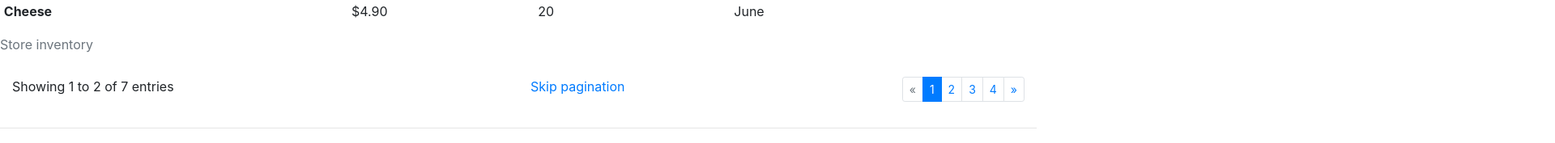
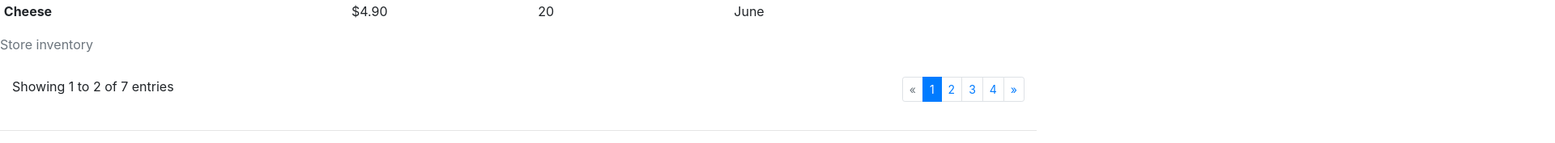
Before and after one commit to mydobie/sortTable, a React app: page / in a window 1280 px wide. Shown: the part 231-408 px from the top of the page at 81% size, 1920 px wide, since content can reach past the window. Built offline with nearby package versions, Linux system fonts and the light colour scheme.

Commit message:
Hide and show skip pagination link

```diff
--- a/src/Components/Pagination.tsx
+++ b/src/Components/Pagination.tsx
@@ -38,15 +38,12 @@ const CustomPagination = (props: Props) => {
   }
 
   return (
-    <div className='position-relative'>
-      <a
-        href={`#${id}EndPagination`}
-        data-skip-pagination-link
-        className='position-absolute top-0 start-100'
-      >
-        Skip pagination
-      </a>
-
+    <div>
+      <div className='text-right' data-skip-pagination-wrapper>
+        <a href={`#${id}EndPagination`} data-skip-pagination-link>
+          Skip pagination
+        </a>
+      </div>
       <nav aria-label='Table pagination'>
         <ul
           className='pagination pagination-sm justify-content-end'
--- a/src/Components/SortTable.tsx
+++ b/src/Components/SortTable.tsx
@@ -348,7 +348,11 @@ const SortTable = (props: Props): JSX.Element => {
         {isLoading && isLoadingMessage ? isLoadingMessage : null}
       </div>
       <div className='row'>
-        <div className='col' id={`${sortTableId}RowsShownSummary`}>
+        <div
+          className='col'
+          id={`${sortTableId}RowsShownSummary`}
+          data-pagination-summary
+        >
           {rowsShownSummary()}
         </div>
         {showPagination ? (
--- a/src/Components/pagination.css
+++ b/src/Components/pagination.css
@@ -1,10 +1,20 @@
 [data-skip-pagination-link] {
   position: absolute;
-  /* right: -9999px; */
-  /* top: -1.75rem; */
-  display: block;
+  right: -9999px;
+  width: 1px;
+  overflow: hidden;
+  padding: 0.1em;
 }
 
-[data-skip-pagination-link] {
-  /* right: 15px; */
+[data-skip-pagination-link]:focus {
+  position: inherit;
+  overflow: visible;
 }
+
+[data-skip-pagination-wrapper] {
+  margin-top: -1.6em;
+  min-height: 1.6em;
+}
+[data-pagination-summary] {
+  margin-bottom: 1.6em;
+}
```
Also changed, not shown: 1 other file (tests, documents, lock files or other folders).
